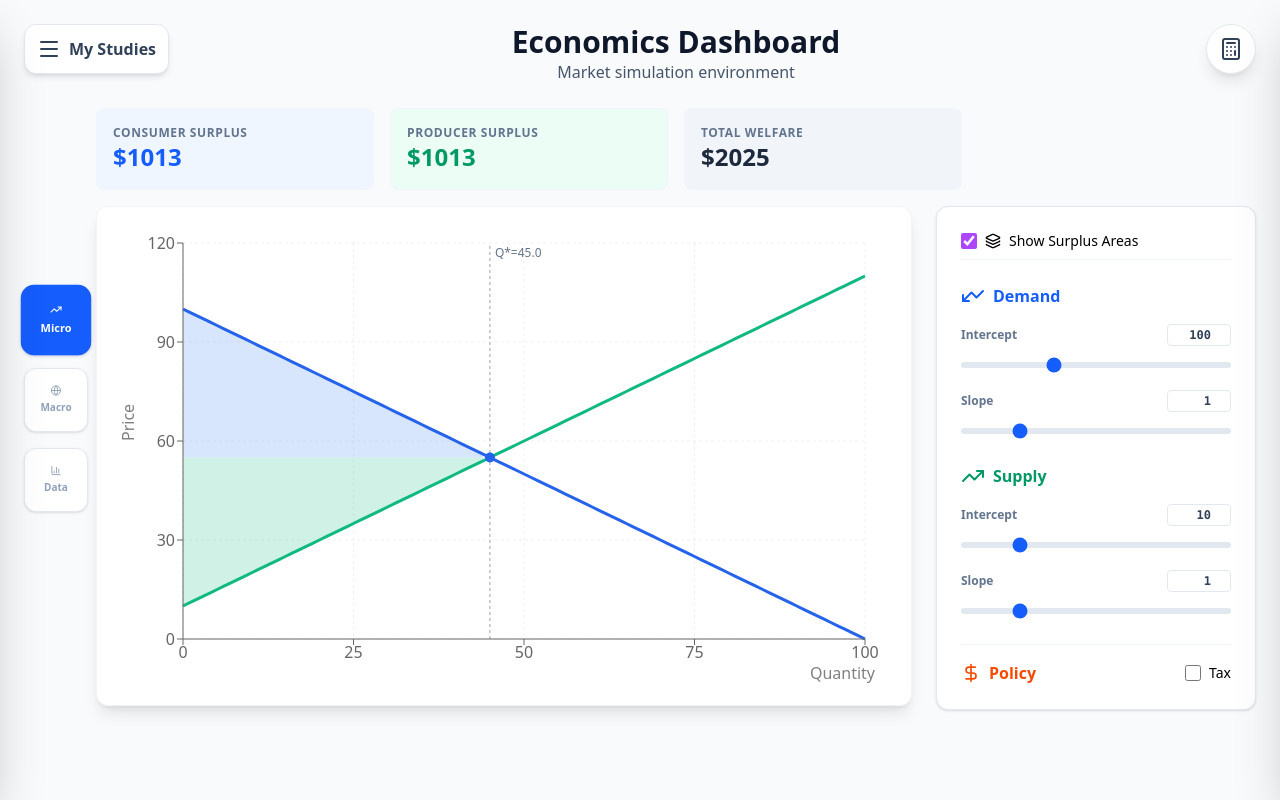
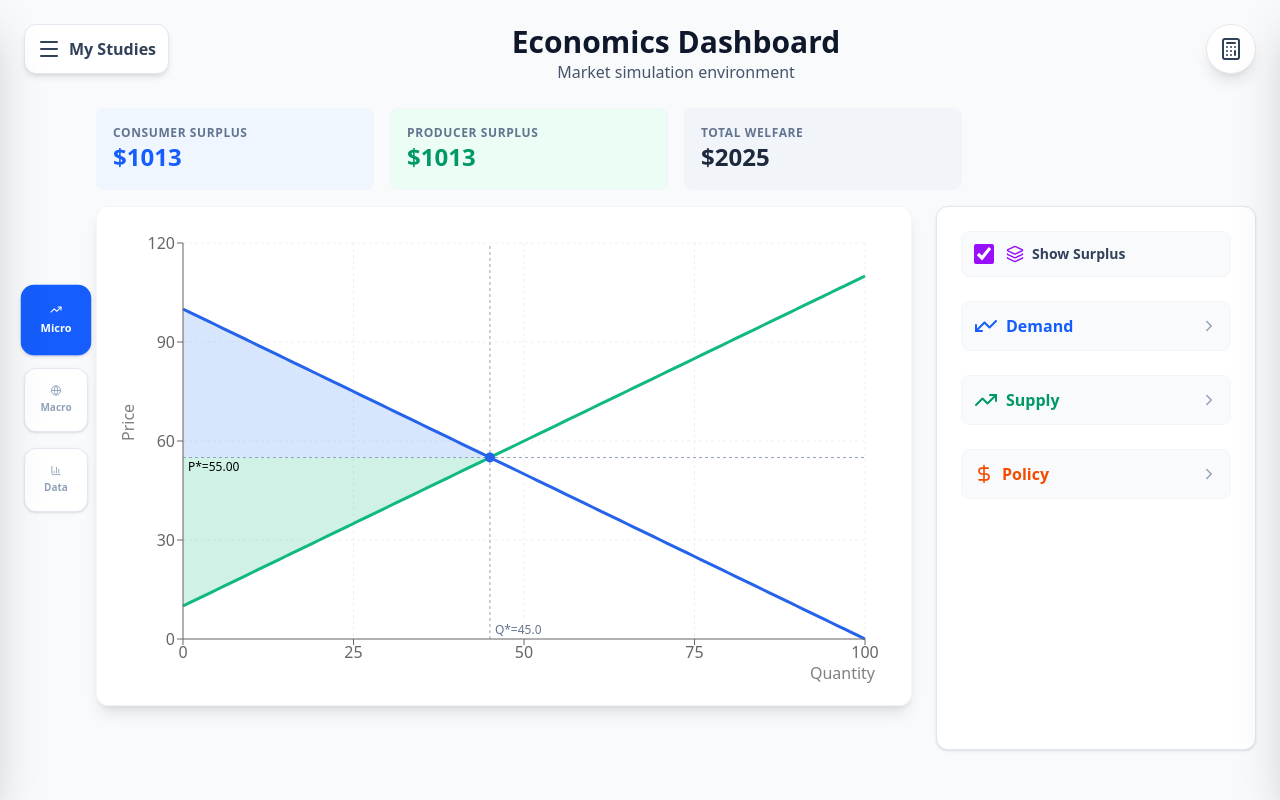
Before and after one commit to eliezerperl/school-curriculum, a React (Vite) app: page /economics in a window 1280 px wide. Built offline with nearby package versions, Linux system fonts and the light colour scheme.

Commit message:
accordions and p*

```diff
--- a/src/modules/economics/components/dashboard/SupplyDemand.tsx
+++ b/src/modules/economics/components/dashboard/SupplyDemand.tsx
@@ -7,7 +7,7 @@ export const SupplyDemand = () => {
   const { params, setters, graphData } = useSupplyDemandLogic();
 
   return (
-    <div className="space-y-4 h-full flex flex-col">
+    <div className="space-y-4 flex flex-col">
       {/* 1. Metrics Bar */}
       <div className="grid grid-cols-2 md:grid-cols-4 gap-4">
         <MetricCard
@@ -42,7 +42,7 @@ export const SupplyDemand = () => {
           - On XL screens (Desktops): Side by Side
           - On L/M screens (Laptops): Stacked (Graph on top, full width)
       */}
-      <div className="flex flex-col xl:flex-row gap-6 flex-1 min-h-0">
+      <div className="flex flex-col xl:flex-row gap-6 flex-1">
         {/* Graph Area */}
         <div className="flex-1 min-w-0">
           <SupplyDemandGraph
@@ -64,5 +64,3 @@ export const SupplyDemand = () => {
     </div>
   );
 };
-
-export default SupplyDemand;
--- a/src/modules/economics/components/dashboard/SupplyDemandControls.tsx
+++ b/src/modules/economics/components/dashboard/SupplyDemandControls.tsx
@@ -1,7 +1,11 @@
 import React from 'react';
-import { TrendingUp, DollarSign, Layers } from 'lucide-react';
-import { Slider, ControlSection } from '../ui/EconomicsUI';
 import type { EconomicsParams, EconomicsSetters } from '../../types';
+
+// Import Mini Modules
+import { ViewSettings } from './controls/ViewSettings';
+import { DemandSection } from './controls/DemandSection';
+import { SupplySection } from './controls/SupplySection';
+import { PolicySection } from './controls/PolicySection';
 
 interface Props {
   params: EconomicsParams;
@@ -10,91 +14,39 @@ interface Props {
 
 export const SupplyDemandControls: React.FC<Props> = ({ params, setters }) => {
   return (
-    <div className="space-y-6 bg-white p-6 rounded-xl shadow-sm border border-slate-200 max-h-[66vh] overflow-y-auto">
-      {/* Surplus Checkbox */}
-      <div className="flex items-center gap-2 border-b pb-2 border-slate-100">
-        <input
-          type="checkbox"
-          checked={params.showSurplus}
-          onChange={(e) => setters.setShowSurplus(e.target.checked)}
-          className="w-4 h-4 accent-purple-500"
-        />
-        <span className="text-sm font-medium flex items-center gap-2">
-          <Layers size={16} /> Show Surplus Areas
-        </span>
-      </div>
-      {/* Demand */}
-      <ControlSection
-        title="Demand"
-        color="text-blue-600"
-        icon={<TrendingUp className="rotate-180" />}>
-        <Slider
-          label="Intercept"
-          val={params.dIntercept}
-          set={setters.setDIntercept}
-          min={50}
-          max={200}
-        />
-        <Slider
-          label="Slope"
-          val={params.dSlope}
-          set={setters.setDSlope}
-          min={0.5}
-          max={3}
-          step={0.1}
-        />
-      </ControlSection>
+    <div className="space-y-6 bg-white p-6 rounded-xl shadow-sm border border-slate-200 h-[68vh] overflow-y-auto custom-scrollbar">
 
-      {/* Supply */}
-      <ControlSection
-        title="Supply"
-        color="text-emerald-600"
-        icon={<TrendingUp />}>
-        <Slider
-          label="Intercept"
-          val={params.sIntercept}
-          set={setters.setSIntercept}
-          min={0}
-          max={50}
-        />
-        <Slider
-          label="Slope"
-          val={params.sSlope}
-          set={setters.setSSlope}
-          min={0.5}
-          max={3}
-          step={0.1}
-        />
-      </ControlSection>
+      {/* 1. View Settings */}
+      <ViewSettings
+        showSurplus={params.showSurplus}
+        setShowSurplus={setters.setShowSurplus}
+      />
 
-      {/* Policy */}
-      <div className="space-y-4 pt-4 border-t border-slate-100">
-        <div className="flex items-center justify-between">
-          <div className="flex items-center gap-2 text-orange-600 font-bold">
-            <DollarSign size={20} /> Policy
-          </div>
-          <div className="flex items-center gap-2">
-            <input
-              type="checkbox"
-              checked={params.showTax}
-              onChange={(e) => setters.setShowTax(e.target.checked)}
-              className="w-4 h-4 accent-orange-500"
-            />
-            <span className="text-sm">Tax</span>
-          </div>
-        </div>
+      {/* 2. Demand */}
+      <DemandSection
+        intercept={params.dIntercept}
+        slope={params.dSlope}
+        setIntercept={setters.setDIntercept}
+        setSlope={setters.setDSlope}
+      />
 
-        {params.showTax && (
-          <Slider
-            label="Tax Amount"
-            val={params.tax}
-            set={setters.setTax}
-            min={0}
-            max={50}
-            color="accent-orange-500"
-          />
-        )}
-      </div>
+      {/* 3. Supply */}
+      <SupplySection
+        intercept={params.sIntercept}
+        slope={params.sSlope}
+        setIntercept={setters.setSIntercept}
+        setSlope={setters.setSSlope}
+      />
+
+      {/* 4. Policy */}
+      <PolicySection
+        showTax={params.showTax}
+        setShowTax={setters.setShowTax}
+        tax={params.tax}
+        setTax={setters.setTax}
+      />
+
+
     </div>
   );
 };
--- a/src/modules/economics/components/dashboard/SupplyDemandGraph.tsx
+++ b/src/modules/economics/components/dashboard/SupplyDemandGraph.tsx
@@ -140,8 +140,19 @@ export const SupplyDemandGraph: React.FC<Props> = ({
             strokeDasharray="3 3"
             label={{
               value: `Q*=${eqData.eqQ.toFixed(1)}`,
+              position: 'insideBottomLeft',
+              fill: '#64748b',
+              fontSize: 12,
+            }}
+          />
+          <ReferenceLine
+            y={eqData.priceConsumersPay}
+            stroke="#94a3b8"
+            strokeDasharray="3 3"
+            label={{
+              value: `P*=${eqData.priceConsumersPay.toFixed(2)}`,
               position: 'insideTopLeft',
-              fill: '#64748b',
+              fill: 'black',
               fontSize: 12,
             }}
           />
--- /dev/null
+++ b/src/modules/economics/components/dashboard/controls/DemandSection.tsx
@@ -0,0 +1,17 @@
+import React from 'react';
+import { TrendingUp } from 'lucide-react';
+import { Slider, ControlSection } from '../../ui/EconomicsUI';
+
+interface Props {
+  intercept: number;
+  slope: number;
+  setIntercept: (val: number) => void;
+  setSlope: (val: number) => void;
+}
+
+export const DemandSection: React.FC<Props> = ({ intercept, slope, setIntercept, setSlope }) => (
+  <ControlSection title="Demand" color="text-blue-600" icon={<TrendingUp className="rotate-180" />}>
+    <Slider label="Intercept" val={intercept} set={setIntercept} min={50} max={200} />
+    <Slider label="Slope" val={slope} set={setSlope} min={0.5} max={3} step={0.1} />
+  </ControlSection>
+);
--- /dev/null
+++ b/src/modules/economics/components/dashboard/controls/PolicySection.tsx
@@ -0,0 +1,52 @@
+import React from 'react';
+import { DollarSign } from 'lucide-react';
+import { Slider, ControlSection } from '../../ui/EconomicsUI'; // Import ControlSection
+
+interface Props {
+  showTax: boolean;
+  setShowTax: (val: boolean) => void;
+  tax: number;
+  setTax: (val: number) => void;
+}
+
+export const PolicySection: React.FC<Props> = ({
+  showTax,
+  setShowTax,
+  tax,
+  setTax,
+}) => (
+  <ControlSection
+    title="Policy"
+    color="text-orange-600"
+    icon={<DollarSign size={20} />}>
+    {/* 1. The Toggle Switch */}
+    <div className="flex items-center gap-2 mb-4">
+      <input
+        type="checkbox"
+        id="tax-toggle"
+        checked={showTax}
+        onChange={(e) => setShowTax(e.target.checked)}
+        className="w-4 h-4 accent-orange-500 cursor-pointer"
+      />
+      <label
+        htmlFor="tax-toggle"
+        className="text-sm font-medium text-slate-700 cursor-pointer select-none">
+        Apply Tax
+      </label>
+    </div>
+
+    {/* 2. The Slider (Conditional) */}
+    {showTax && (
+      <div className="animate-in fade-in slide-in-from-top-2 duration-200">
+        <Slider
+          label="Tax Amount"
+          val={tax}
+          set={setTax}
+          min={0}
+          max={50}
+          color="accent-orange-500"
+        />
+      </div>
+    )}
+  </ControlSection>
+);
--- /dev/null
+++ b/src/modules/economics/components/dashboard/controls/SupplySection.tsx
@@ -0,0 +1,17 @@
+import React from 'react';
+import { TrendingUp } from 'lucide-react';
+import { Slider, ControlSection } from '../../ui/EconomicsUI';
+
+interface Props {
+  intercept: number;
+  slope: number;
+  setIntercept: (val: number) => void;
+  setSlope: (val: number) => void;
+}
+
+export const SupplySection: React.FC<Props> = ({ intercept, slope, setIntercept, setSlope }) => (
+  <ControlSection title="Supply" color="text-emerald-600" icon={<TrendingUp />}>
+    <Slider label="Intercept" val={intercept} set={setIntercept} min={0} max={50} />
+    <Slider label="Slope" val={slope} set={setSlope} min={0.5} max={3} step={0.1} />
+  </ControlSection>
+);
--- /dev/null
+++ b/src/modules/economics/components/dashboard/controls/ViewSettings.tsx
@@ -0,0 +1,22 @@
+import React from 'react';
+import { Layers } from 'lucide-react';
+
+interface Props {
+  showSurplus: boolean;
+  setShowSurplus: (val: boolean) => void;
+}
+
+export const ViewSettings: React.FC<Props> = ({ showSurplus, setShowSurplus }) => (
+  <div className="bg-slate-50 p-3 rounded-lg border border-slate-100 flex items-center gap-3">
+    <input
+      type="checkbox"
+      id="surplus-toggle"
+      checked={showSurplus}
+      onChange={(e) => setShowSurplus(e.target.checked)}
+      className="w-5 h-5 accent-purple-600 cursor-pointer"
+    />
+    <label htmlFor="surplus-toggle" className="text-sm font-semibold text-slate-700 cursor-pointer select-none flex items-center gap-2">
+      <Layers size={18} className="text-purple-600" /> Show Surplus
+    </label>
+  </div>
+);
--- a/src/modules/economics/components/ui/EconomicsUI.tsx
+++ b/src/modules/economics/components/ui/EconomicsUI.tsx
@@ -1,4 +1,5 @@
-import React from 'react';
+import { ChevronDown, ChevronRight } from 'lucide-react';
+import React, { useState } from 'react';
 
 // --- Metric Card ---
 interface MetricCardProps {
@@ -7,9 +8,16 @@ interface MetricCardProps {
   color: string;
   bg: string;
 }
-export const MetricCard: React.FC<MetricCardProps> = ({ label, value, color, bg }) => (
+export const MetricCard: React.FC<MetricCardProps> = ({
+  label,
+  value,
+  color,
+  bg,
+}) => (
   <div className={`${bg} p-4 rounded-lg border border-slate-100`}>
-    <div className="text-xs font-semibold text-slate-500 uppercase tracking-wider">{label}</div>
+    <div className="text-xs font-semibold text-slate-500 uppercase tracking-wider">
+      {label}
+    </div>
     <div className={`text-2xl font-bold ${color}`}>${value.toFixed(0)}</div>
   </div>
 );
@@ -20,15 +28,40 @@ interface ControlSectionProps {
   color: string;
   icon: React.ReactNode;
   children: React.ReactNode;
+  defaultOpen?: boolean;
 }
-export const ControlSection: React.FC<ControlSectionProps> = ({ title, color, icon, children }) => (
-  <div className="space-y-4">
-    <div className={`flex items-center gap-2 ${color} font-bold`}>
-      {icon} {title}
+export const ControlSection: React.FC<ControlSectionProps> = ({
+  title,
+  color,
+  icon,
+  children,
+  defaultOpen = false,
+}) => {
+  const [isOpen, setIsOpen] = useState(defaultOpen);
+  return (
+    <div className="border border-slate-100 rounded-lg overflow-hidden transition-all duration-300">
+      <button
+        onClick={() => setIsOpen(!isOpen)}
+        className="w-full flex items-center justify-between bg-slate-50 p-3 hover:bg-slate-100 transition-colors">
+        <div className={`flex items-center gap-2 font-bold ${color}`}>
+          {icon}
+          <span>{title}</span>
+        </div>
+
+        <div className="text-slate-400">
+          {isOpen ? <ChevronDown size={18} /> : <ChevronRight size={18} />}
+        </div>
+      </button>
+
+      <div
+        className={`bg-white px-3 transition-all duration-300 ease-in-out ${
+          isOpen ? 'max-h-96 py-3 opacity-100' : 'max-h-0 py-0 opacity-0'
+        }`}>
+        <div className="space-y-4">{children}</div>
+      </div>
     </div>
-    {children}
-  </div>
-);
+  );
+};
 
 // --- Slider Input ---
 interface SliderProps {
@@ -48,7 +81,7 @@ export const Slider: React.FC<SliderProps> = ({
   min,
   max,
   step = 1,
-  color = 'accent-blue-600'
+  color = 'accent-blue-600',
 }) => (
   <div>
     <div className="flex justify-between items-center mb-1">
```
